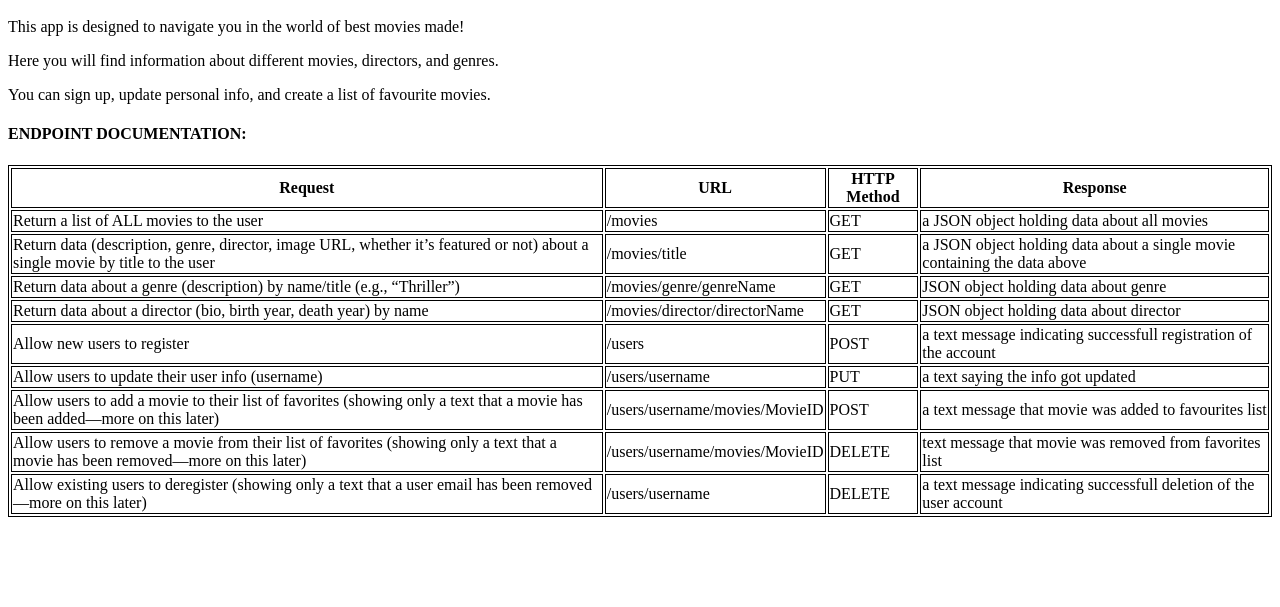
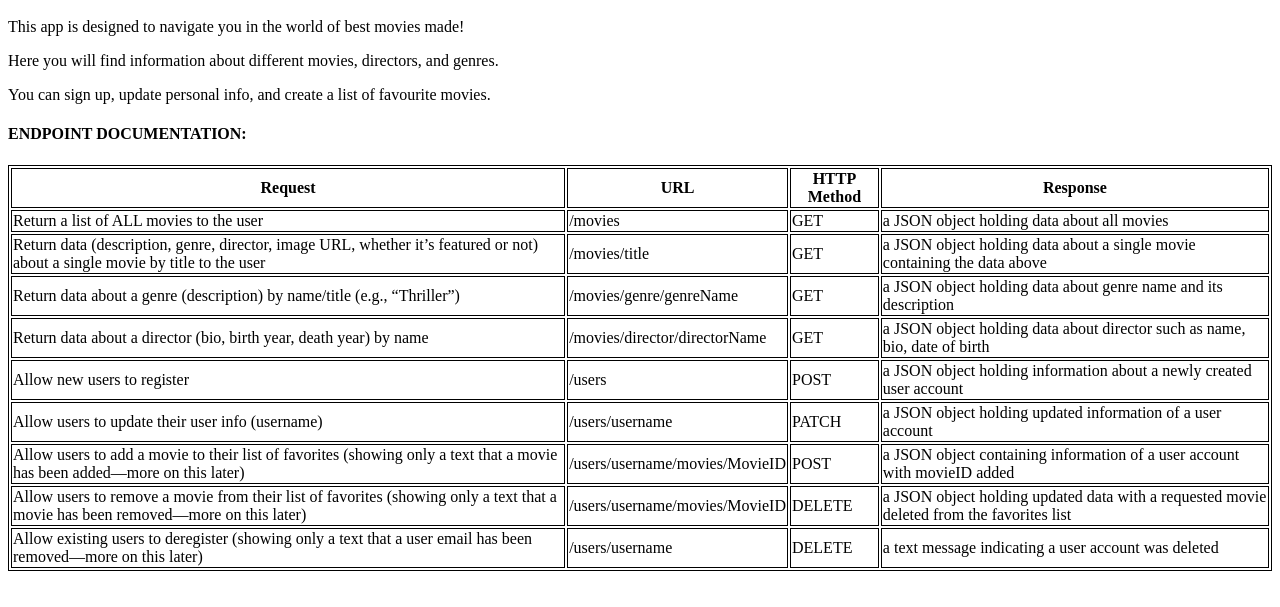
Before and after one commit to fjam2023/the-movie-API-project, a website: page public/documentation.html in a window 1280 px wide. Shown: the part 101-708 px from the top of the page. Drawn offline with Linux system fonts and the light colour scheme.

Commit message:
fix: updated documentation

```diff
--- a/public/documentation.html
+++ b/public/documentation.html
@@ -43,44 +43,44 @@
                     <td>Return data about a genre (description) by name/title (e.g., “Thriller”)</td>
                     <td>/movies/genre/genreName</td>
                     <td>GET</td>
-                    <td>JSON object holding data about genre</td>
+                    <td>a JSON object holding data about genre name and its description</td>
                 </tr>
                 <tr>
                     <td>Return data about a director (bio, birth year, death year) by name</td>
                     <td>/movies/director/directorName</td>
                     <td>GET</td>
-                    <td>JSON object holding data about director</td>
+                    <td>a JSON object holding data about director such as name, bio, date of birth</td>
                 </tr>
                 <tr>
                     <td>Allow new users to register</td>
                     <td>/users</td>
                     <td>POST</td>
-                    <td>a text message indicating successfull registration of the account</td>
+                    <td>a JSON object holding information about a newly created user account</td>
                 </tr>
                 <tr>
                     <td>Allow users to update their user info (username)</td>
                     <td>/users/username</td>
-                    <td>PUT</td>
-                    <td>a text saying the info got updated</td>
+                    <td>PATCH</td>
+                    <td>a JSON object holding updated information of a user account</td>
                 </tr>
                 <tr>
                     <td>Allow users to add a movie to their list of favorites (showing only a text that a movie has been added—more on this later)</td>
                     <td>/users/username/movies/MovieID</td>
                     <td>POST</td>
-                    <td>a text message that movie was added to favourites list</td>
+                    <td>a JSON object containing information of a user account with movieID added</td>
                 </tr>
                 <tr>
                     <td>Allow users to remove a movie from their list of favorites (showing only a text that a movie has been removed—more on this later)</td>
                     <td>/users/username/movies/MovieID
                     </td>
                     <td>DELETE</td>
-                    <td>text message that movie was removed from favorites list</td>
+                    <td>a JSON object holding updated data with a requested movie deleted from the favorites list</td>
                 </tr>
                 <tr>
                     <td>Allow existing users to deregister (showing only a text that a user email has been removed—more on this later)</td>
                     <td>/users/username</td>
                     <td>DELETE</td>
-                    <td>a text message indicating successfull deletion of the user account</td>
+                    <td>a text message indicating a user account was deleted</td>
                 </tr>
             </tbody>
         </table>
```
